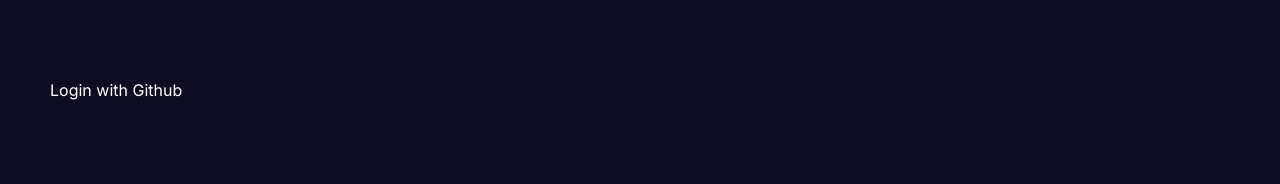
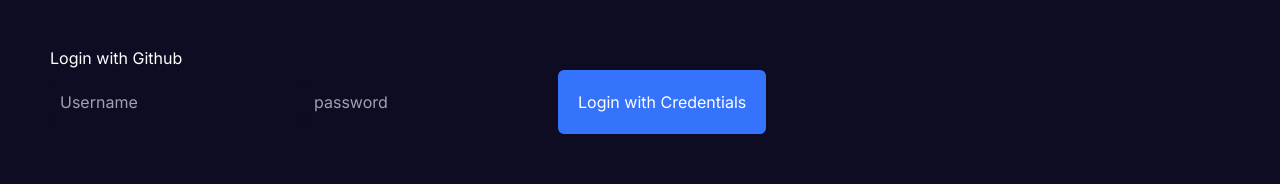
Before and after one commit to ariel-behar/baby-journal, a Next.js app: page /login in a window 1280 px wide. Shown: the part 310-494 px from the top of the page. Built offline with nearby package versions, Linux system fonts and the light colour scheme; no server answers.

Commit message:
Implementing the login functionality in the login page

```diff
--- a/app/(auth)/login/page.tsx
+++ b/app/(auth)/login/page.tsx
@@ -1,4 +1,4 @@
-import { handleGithubLogin } from "@/lib/serverActions";
+import { handleGithubLogin, login } from "@/lib/serverActions";
 
 async function LoginPage() {
 
@@ -7,6 +7,12 @@
 			<form action={handleGithubLogin}>
 				<button>Login with Github</button>
 			</form>
+
+			<form action={login}>
+				<input className="form-input" type="text" placeholder="Username" name="username" />
+				<input className="form-input" type="password" placeholder="password" name="password" />
+				<button className="blue-button">Login with Credentials</button>
+			</form>
 		</div>
 	)
 }
```
